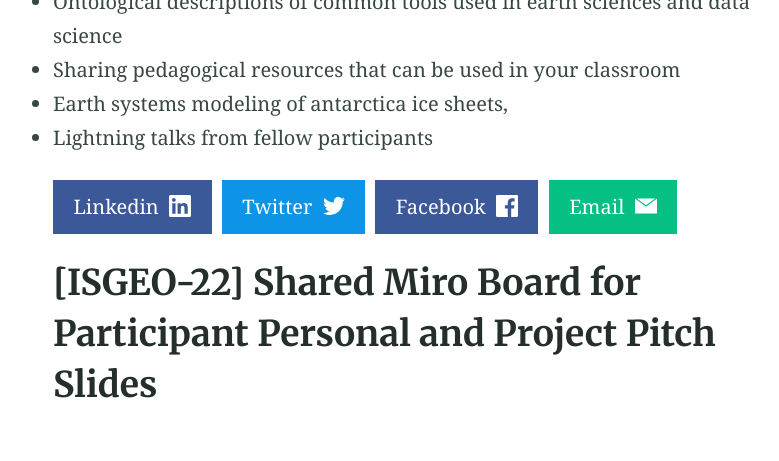
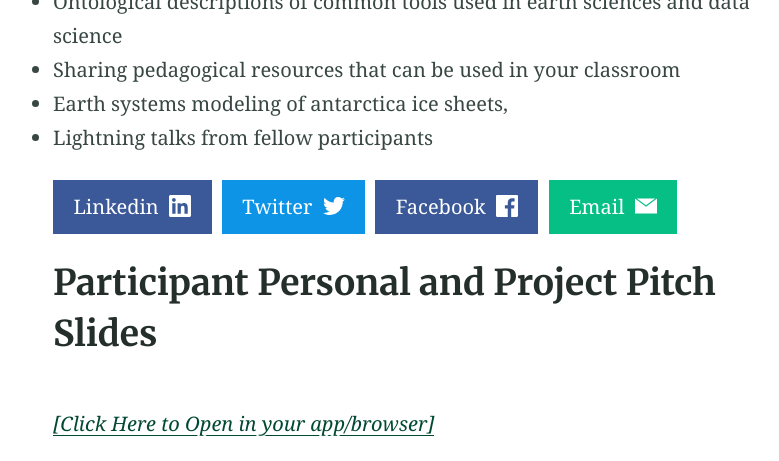
Before and after one commit to IS-GEO/ISGEO-22, a Jekyll site: the page built from index.md, in a window 1280 px wide and 900 px high, scrolled down 1750 px, cut to the strip 0-461 px from the top of the window. Shown: the whole strip, without its empty margins (11-790 px from the left). Built offline with Jekyll 4.4.1, drawn with Linux system fonts in a browser that asks for light colours.

Commit message:
shortened title

```diff
--- a/_includes/shared-miro.html
+++ b/_includes/shared-miro.html
@@ -1,4 +1,4 @@
-<h2>[ISGEO-22] Shared Miro Board for Participant Personal and Project Pitch Slides</h2>
+<h2>Participant Personal and Project Pitch Slides</h2>
 <br>
 <a href="https://miro.com/app/board/uXjVPf6B12w=/?share_link_id=207634384290" target="_blank"><em>[Click Here to Open in your app/browser]</em></a>
 
```
